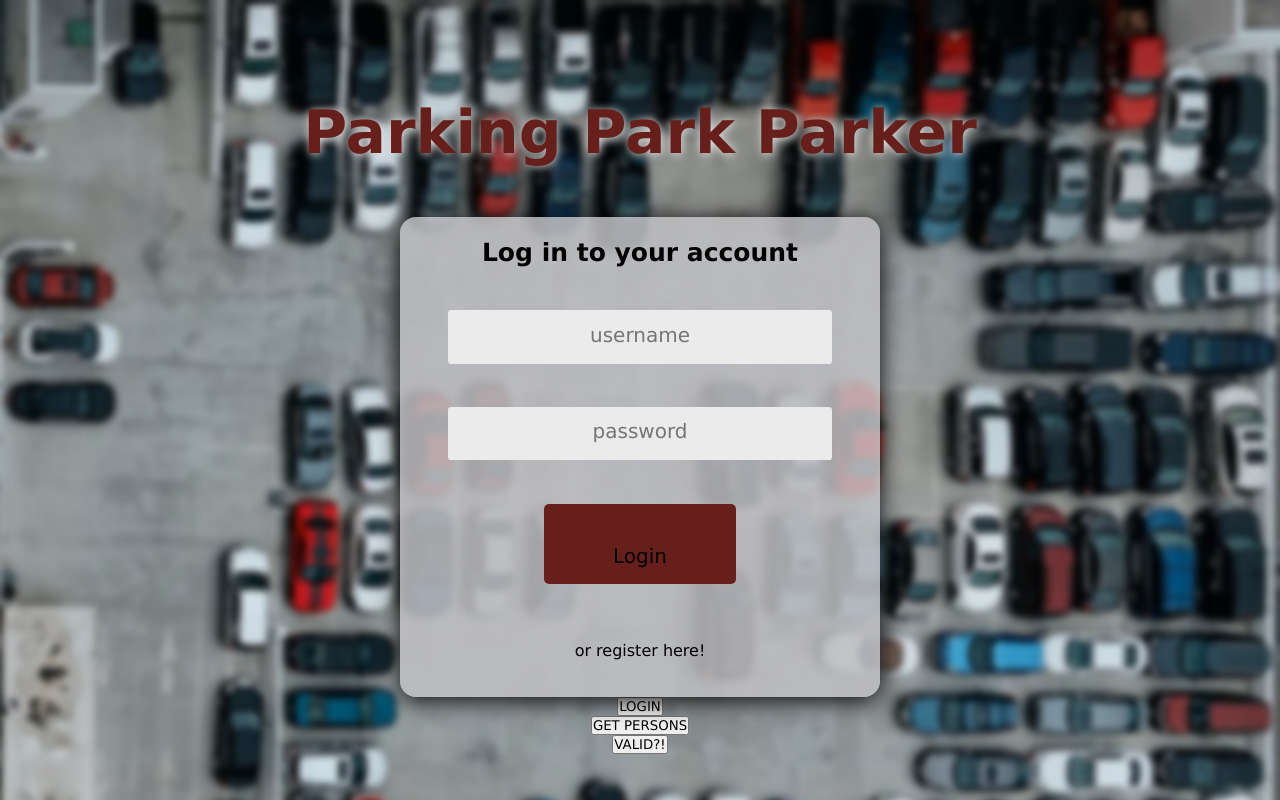
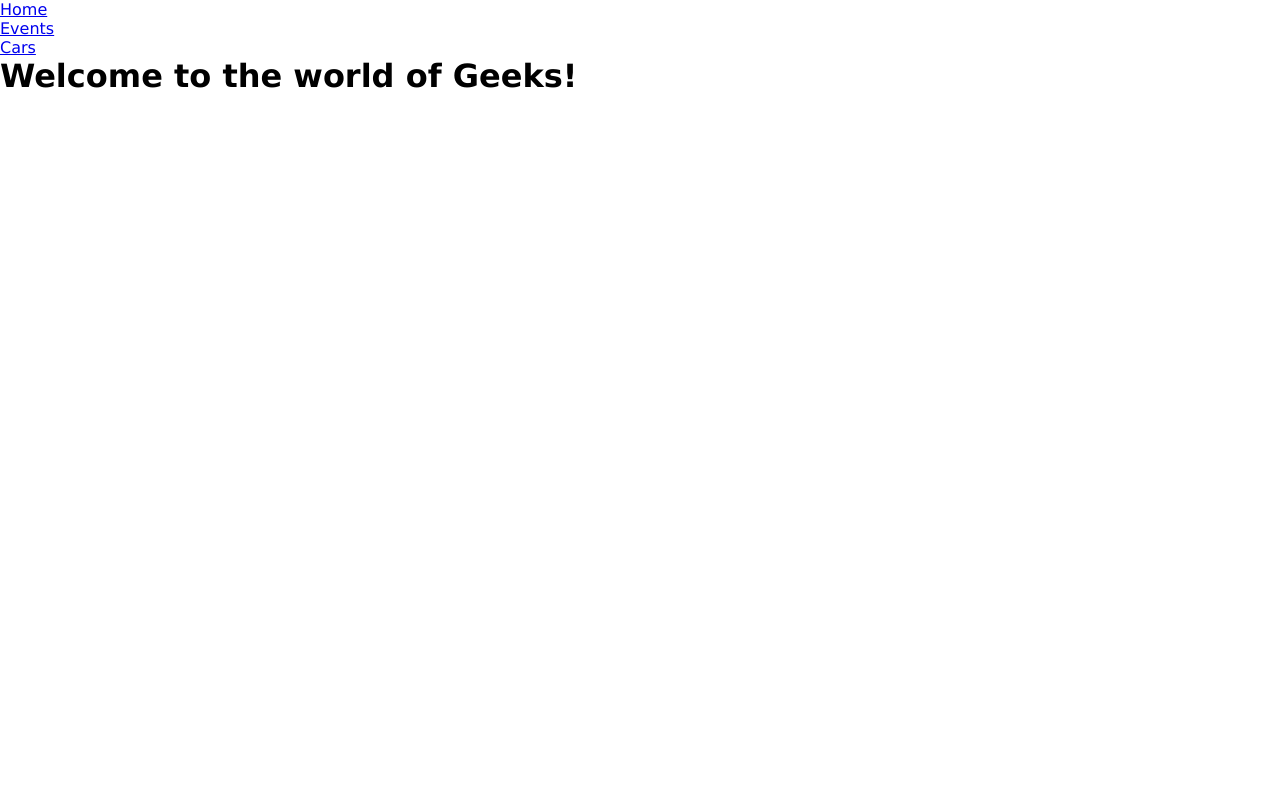
Before and after one commit to amyrman/edu-java-bravoparking, a React (Create React App) app in the folder frontend/: page /cars in a window 1280 px wide. Built offline with nearby package versions, Linux system fonts and the light colour scheme.

Commit message:
add react-router and refactor frontend boilerplate to use it

```diff
--- a/frontend/package.json
+++ b/frontend/package.json
@@ -9,6 +9,7 @@
     "axios": "^1.2.1",
     "react": "^18.2.0",
     "react-dom": "^18.2.0",
+    "react-router-dom": "^6.4.5",
     "react-scripts": "5.0.1",
     "web-vitals": "^2.1.4"
   },
--- a/frontend/src/App.js
+++ b/frontend/src/App.js
@@ -1,94 +1,41 @@
-import LoginForm from './components/loginform';
-import Header from './components/header';
-import axios from 'axios';
+import React, { Component } from 'react';
 import { setAuthToken } from './setAuthToken';
-import { checkJwtExpired } from './checkJwtExpired';
+import { BrowserRouter as Router, Routes, Route, Link } from 'react-router-dom';
+import Home from './component/home';
+import Cars from './component/cars';
+import Events from './component/events';
 
-import './css/main.css';
+//check jwt token
+const token = localStorage.getItem('token');
+if (token) {
+  setAuthToken(token);
+}
 
-function App() {
-  //check jwt token
-  const token = localStorage.getItem('token');
-  if (token) {
-    setAuthToken(token);
+class App extends Component {
+  render() {
+    return (
+      <Router>
+        <div className='App'>
+          <ul className='App-header'>
+            <li>
+              <Link to='/'>Home</Link>
+            </li>
+            <li>
+              <Link to='/events'>Events</Link>
+            </li>
+            <li>
+              <Link to='/cars'>Cars</Link>
+            </li>
+          </ul>
+          <Routes>
+            <Route exact path='/' element={<Home />}></Route>
+            <Route exact path='/events' element={<Events />}></Route>
+            <Route exact path='/cars' element={<Cars />}></Route>
+          </Routes>
+        </div>
+      </Router>
+    );
   }
-
-  const handleSubmit = async (email, pass) => {
-    //reqres registered sample user
-    const loginPayload = {
-      username: 'test@testmail.se',
-      password: 'password',
-    };
-
-    try {
-      const res = await axios
-        .post('https://fungover.org/auth', loginPayload)
-        .then((response) => {
-          //get token from response
-          const token = response.data.access_token;
-          //get token duration
-          const token_exp = response.data.expires_in;
-          const expires = Date.now() + token_exp * 1000;
-
-          //set JWT token to local
-          localStorage.setItem('token', token);
-
-          //set token duration to local
-          localStorage.setItem('token_duration', expires);
-
-          //set token to axios common header
-          setAuthToken(token);
-
-          //redirect user to home page
-          // window.location.href = '/';
-
-          return response;
-        })
-        .catch((err) => console.log(err));
-
-      // if token get userid from backend by email
-      if (res.data.access_token === localStorage.getItem('token')) {
-        axios
-          .get(`http://localhost:8080/api/login/${loginPayload.username}`)
-          .then((response) => {
-            // get userId from response
-            const userId = response.data.userId;
-
-            // set userId to local
-            localStorage.setItem('userId', userId);
-          })
-          .catch((err) => {
-            console.log(err);
-          });
-      } else {
-        localStorage.setItem('userId', 'NaN');
-      }
-    } catch (error) {
-      console.log(error);
-    }
-  };
-
-  const handleGetAllPersons = () => {
-    axios
-      .get('http://localhost:8080/api/cars')
-      .then((response) => {
-        console.log(response);
-      })
-      .catch((err) => {
-        console.log(err);
-      });
-  };
-
-  return (
-    <div className='page'>
-      <Header />
-      <LoginForm />
-
-      <button onClick={handleSubmit}>LOGIN</button>
-      <button onClick={handleGetAllPersons}>GET PERSONS</button>
-      <button onClick={checkJwtExpired}>VALID?!</button>
-    </div>
-  );
 }
 
 export default App;
--- /dev/null
+++ b/frontend/src/component/cars.js
@@ -0,0 +1,7 @@
+import React from 'react';
+
+function Cars() {
+  return <h1>Welcome to the world of Geeks!</h1>;
+}
+
+export default Cars;
--- /dev/null
+++ b/frontend/src/component/events.js
@@ -0,0 +1,7 @@
+import React from 'react';
+
+function Events() {
+  return <h1>Welcome to the world of Geeks!</h1>;
+}
+
+export default Events;
--- /dev/null
+++ b/frontend/src/component/home.js
@@ -0,0 +1,32 @@
+import React from 'react';
+import LoginForm from './loginform';
+import Header from './header';
+import { checkJwtExpired } from '../checkJwtExpired';
+import axios from 'axios';
+
+import '../css/main.css';
+
+const handleGetAllPersons = () => {
+  axios
+    .get('http://localhost:8080/api/cars')
+    .then((response) => {
+      console.log(response);
+    })
+    .catch((err) => {
+      console.log(err);
+    });
+};
+
+function Home() {
+  return (
+    <div className='page'>
+      <Header />
+      <LoginForm />
+
+      <button onClick={handleGetAllPersons}>GET PERSONS</button>
+      <button onClick={checkJwtExpired}>VALID?!</button>
+    </div>
+  );
+}
+
+export default Home;
--- a/frontend/src/components/loginform.js
+++ b/frontend/src/component/loginform.js
@@ -13,11 +13,6 @@ const LoginForm = () => {
   const [popupStyle, showPopup] = useState('hide');
   const [values, setValues] = useState(initialValues);
 
-  const popup = () => {
-    showPopup('login-popup');
-    setTimeout(() => showPopup('hide'), 3000);
-  };
-
   const handleInputChange = (e) => {
     const { name, value } = e.target;
     setValues({
@@ -28,7 +23,7 @@ const LoginForm = () => {
 
   const handleSubmit = async (event) => {
     event.preventDefault();
-    //reqres registered sample user
+    //login information
     const loginPayload = {
       username: values.username,
       password: values.password,
```
Also changed, not shown: frontend/src/component/header.js (renamed from frontend/src/components/header.js), 1 other file (tests, documents, lock files or other folders).
